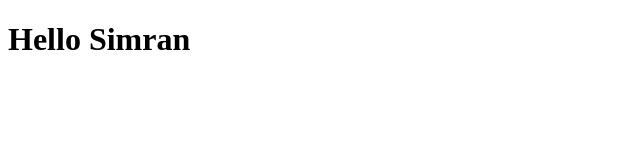
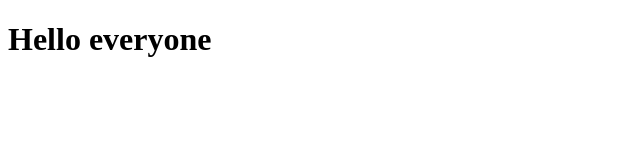
Before and after one commit to abimunda/coursera-test, a plain HTML site: page site/index.html in a window 1280 px wide. Shown: the full height of the page, 0-640 px from the left. Drawn offline with Linux system fonts and the light colour scheme.

Commit message:
Small addition

```diff
--- a/site/index.html
+++ b/site/index.html
@@ -4,6 +4,6 @@
 	<title>Hello Coursera!</title>
 </head>
 <body>
-<h1>Hello Simran</h1>
+<h1>Hello everyone</h1>
 </body>
 </html>
```
